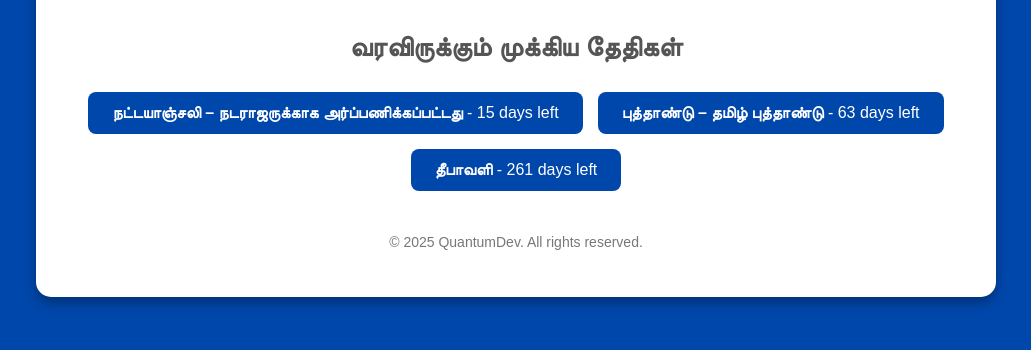
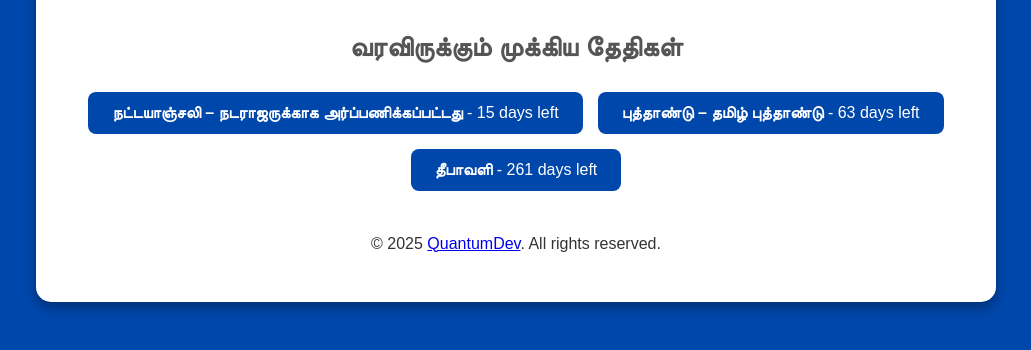
Before and after one commit to lakshinhemachandran/tamilcalendar, a plain HTML site: page index.html in a window 1280 px wide. Shown: the part 660-1010 px from the top of the page, without its empty margins (124-1155 px from the left). Drawn offline with Linux system fonts and the light colour scheme.

Commit message:
Update styles.css

```diff
--- a/styles.css
+++ b/styles.css
@@ -88,16 +88,4 @@ header h1 {
 
 footer {
   margin-top: 40px;
-  font-size: 14px;
-  color: #777;
-}
-
-footer a {
-  color: #777;
-  text-decoration: none;
-}
-
-footer a:hover {
-  color: #555;
-  text-decoration: underline;
-}
+  font-size
```
